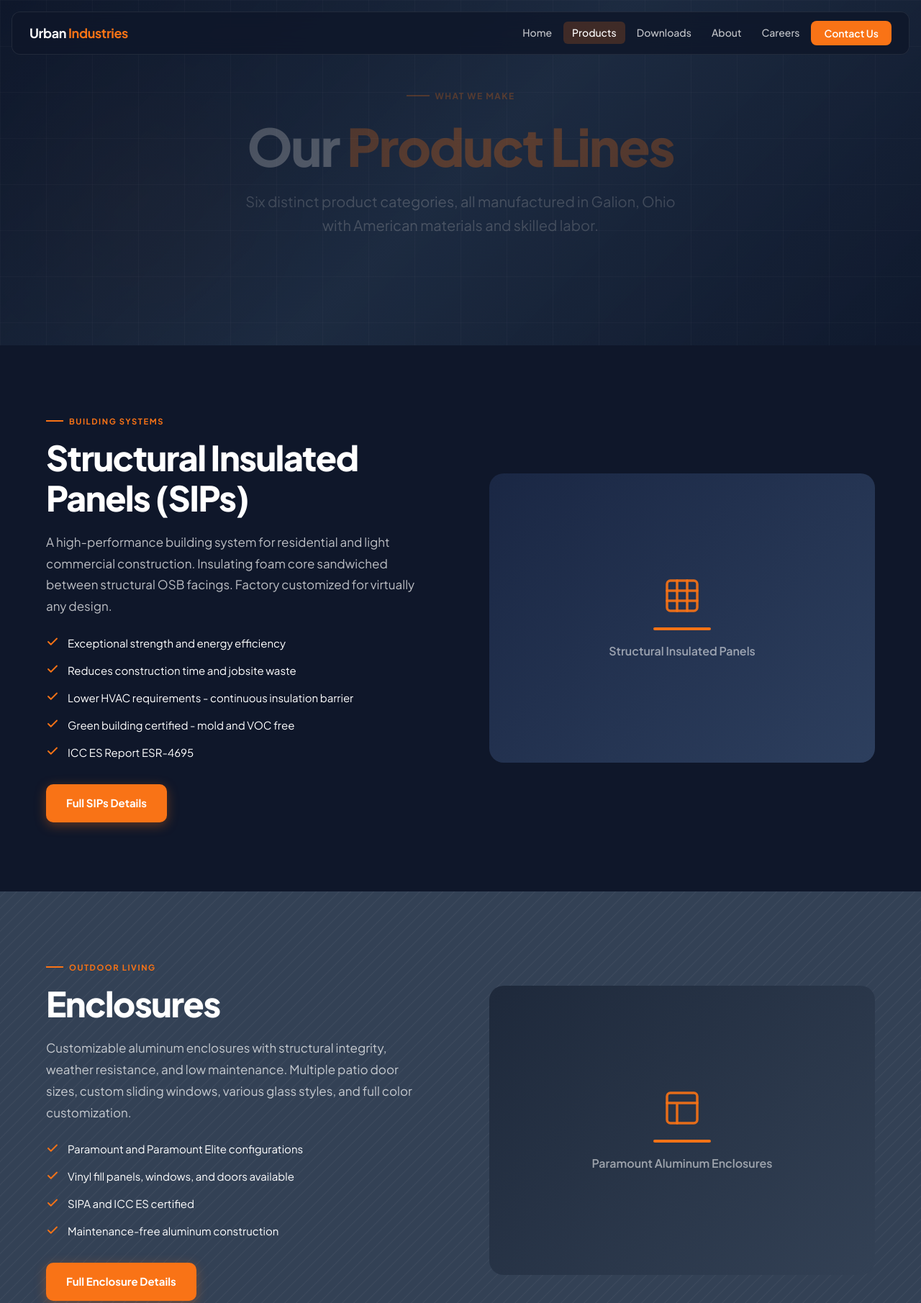
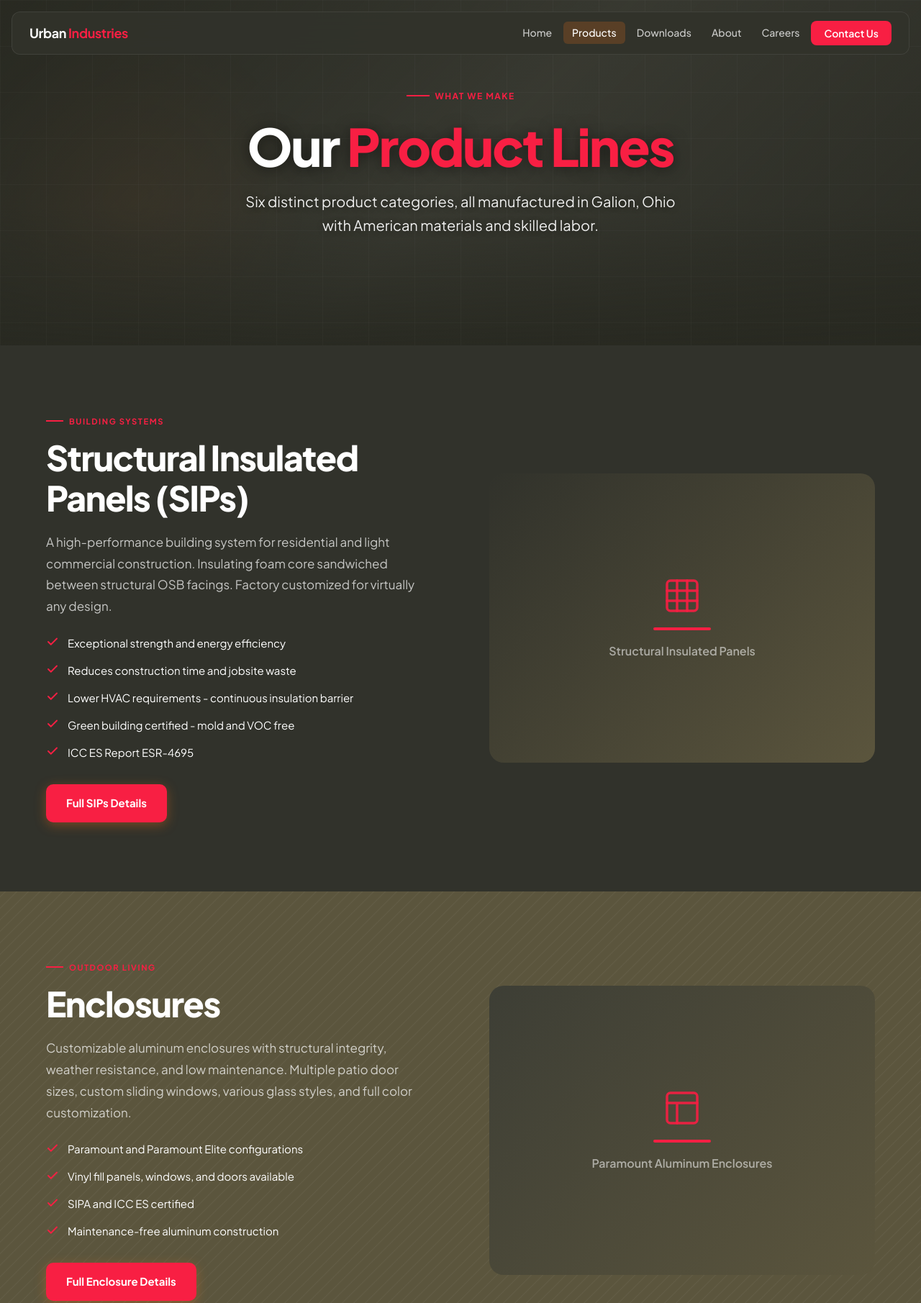
Before and after one commit to jph112233/UrbanIndustries-com, a plain HTML site: page site/products.html in a window 1280 px wide. Shown: the top 1811 px of the page at 72% size. Drawn offline with Linux system fonts and the light colour scheme.

Commit message:
Fix hero overlay z-index blocking clicks and update site styling
Co-Authored-By: Claude Sonnet 4.6 <noreply@anthropic.com>

```diff
--- a/site/assets/css/main.css
+++ b/site/assets/css/main.css
@@ -1,19 +1,22 @@
 @import url('https://fonts.googleapis.com/css2?family=Plus+Jakarta+Sans:wght@300;400;500;600;700;800&display=swap');
 
 :root {
-  --color-primary: #475569;
-  --color-secondary: #94A3B8;
-  --color-cta: #F97316;
-  --color-cta-hover: #EA6C0A;
-  --color-bg: #F8FAFC;
-  --color-text: #1E293B;
-  --color-text-muted: #64748B;
-  --color-dark: #0F172A;
-  --color-dark-mid: #1E293B;
-  --color-steel: #334155;
+  --color-primary: #82825F;
+  --color-secondary: #8794A2;
+  --color-cta: #F81F43;
+  --color-cta-hover: #D91535;
+  --color-bg: #E1DDDF;
+  --color-text: #31322B;
+  --color-text-muted: #595E70;
+  --color-dark: #31322B;
+  --color-dark-mid: #3d3e35;
+  --color-steel: #5B553D;
+  --color-gold: #C59A58;
+  --color-olive: #66723B;
+  --color-sage: #99A587;
   --font-base: 'Plus Jakarta Sans', system-ui, sans-serif;
   --z-nav: 50;
-  --z-overlay: 30;
+  --z-overlay: 15;
   --z-content: 20;
   --z-parallax: 10;
 }
@@ -47,7 +50,7 @@ body {
   left: 1rem;
   right: 1rem;
   z-index: var(--z-nav);
-  background: rgba(15, 23, 42, 0.85);
+  background: rgba(49, 50, 43, 0.92);
   backdrop-filter: blur(12px);
   -webkit-backdrop-filter: blur(12px);
   border: 1px solid rgba(255,255,255,0.08);
@@ -143,12 +146,9 @@ body {
 .hero-overlay {
   position: absolute;
   inset: 0;
-  background: linear-gradient(
-    135deg,
-    rgba(15,23,42,0.88) 0%,
-    rgba(30,41,59,0.72) 50%,
-    rgba(15,23,42,0.82) 100%
-  );
+  background:
+    linear-gradient(to top, rgba(39,40,32,0.85) 0%, transparent 40%),
+    linear-gradient(135deg, rgba(39,40,32,0.72) 0%, rgba(49,50,43,0.42) 50%, rgba(39,40,32,0.65) 100%);
   z-index: var(--z-overlay);
 }
 
@@ -195,6 +195,7 @@ body {
   letter-spacing: -0.03em;
   color: #fff;
   margin-bottom: 1.25rem;
+  text-shadow: 0 2px 20px rgba(0,0,0,0.5);
 }
 
 .hero-title em {
@@ -204,10 +205,11 @@ body {
 
 .hero-subtitle {
   font-size: clamp(1rem, 2vw, 1.25rem);
-  color: rgba(255,255,255,0.72);
+  color: rgba(255,255,255,0.92);
   max-width: 600px;
   margin: 0 auto 2.25rem;
   line-height: 1.65;
+  text-shadow: 0 1px 8px rgba(0,0,0,0.4);
 }
 
 .hero-actions {
@@ -306,7 +308,7 @@ body {
 }
 
 .chapter-mid {
-  background: #F1F5F9;
+  background: #d6d2d4;
   color: var(--color-text);
 }
 
@@ -492,7 +494,7 @@ body {
   font-size: 2.5rem;
   font-weight: 800;
   letter-spacing: -0.04em;
-  color: var(--color-cta);
+  color: var(--color-gold);
   line-height: 1;
   margin-bottom: 0.25rem;
 }
@@ -641,7 +643,7 @@ body {
 
 /* ─── CTA Band ────────────────────────────────────────────────── */
 .cta-band {
-  background: linear-gradient(135deg, var(--color-cta) 0%, #EA580C 100%);
+  background: linear-gradient(135deg, #C01030 0%, var(--color-cta) 100%);
   padding: 5rem 1.5rem;
   text-align: center;
   position: relative;
@@ -682,7 +684,7 @@ body {
   align-items: center;
   gap: 0.5rem;
   background: #fff;
-  color: #EA580C;
+  color: #C01030;
   font-weight: 700;
   font-size: 0.9375rem;
   padding: 0.875rem 2rem;
@@ -959,7 +961,7 @@ body {
     top: calc(100% + 0.75rem);
     left: 0;
     right: 0;
-    background: rgba(15,23,42,0.97);
+    background: rgba(39,40,32,0.98);
     border-radius: 12px;
     padding: 1rem;
     border: 1px solid rgba(255,255,255,0.08);
--- a/site/products.html
+++ b/site/products.html
@@ -27,7 +27,7 @@
 </nav>
 
 <section class="parallax-hero" style="height:60vh;min-height:420px;" aria-label="Products page hero">
-  <div class="parallax-bg" style="background:linear-gradient(135deg,#0a1628 0%,#1a3050 50%,#0f1e35 100%);" aria-hidden="true"></div>
+  <div class="parallax-bg" style="background:linear-gradient(135deg,#272820 0%,#3d3e35 50%,#31322B 100%);" aria-hidden="true"></div>
   <div class="hero-overlay" aria-hidden="true"></div>
   <div class="hero-grid-overlay" aria-hidden="true"></div>
   <div class="parallax-layer deco-circle" data-parallax="0.2" style="width:500px;height:500px;bottom:-10%;left:-5%;opacity:0.7;" aria-hidden="true"></div>
@@ -59,9 +59,9 @@
           <a href="products/sips.html" class="btn-primary">Full SIPs Details</a>
         </div>
       </div>
-      <div class="visual-block reveal reveal-delay-1" style="background:linear-gradient(135deg,#1a2744 0%,#2d3f5e 100%);">
+      <div class="visual-block reveal reveal-delay-1" style="background:linear-gradient(135deg,#31322B 0%,#5B553D 100%);">
         <div class="visual-block-inner">
-          <svg width="56" height="56" viewBox="0 0 24 24" fill="none" stroke="rgba(249,115,22,0.9)" stroke-width="1.5" stroke-linecap="round" stroke-linejoin="round" aria-hidden="true"><rect x="3" y="3" width="18" height="18" rx="2"/><line x1="3" y1="9" x2="21" y2="9"/><line x1="3" y1="15" x2="21" y2="15"/><line x1="9" y1="3" x2="9" y2="21"/><line x1="15" y1="3" x2="15" y2="21"/></svg>
+          <svg width="56" height="56" viewBox="0 0 24 24" fill="none" stroke="rgba(248,31,67,0.9)" stroke-width="1.5" stroke-linecap="round" stroke-linejoin="round" aria-hidden="true"><rect x="3" y="3" width="18" height="18" rx="2"/><line x1="3" y1="9" x2="21" y2="9"/><line x1="3" y1="15" x2="21" y2="15"/><line x1="9" y1="3" x2="9" y2="21"/><line x1="15" y1="3" x2="15" y2="21"/></svg>
           <div class="visual-accent"></div>
           <p class="visual-label">Structural Insulated Panels</p>
         </div>
@@ -75,9 +75,9 @@
   <div class="parallax-layer deco-lines" data-parallax="0.05" style="inset:0;" aria-hidden="true"></div>
   <div class="chapter-inner">
     <div class="split split-reverse">
-      <div class="visual-block reveal" style="background:linear-gradient(135deg,#1e293b 0%,#334155 100%);">
+      <div class="visual-block reveal" style="background:linear-gradient(135deg,#3d3e35 0%,#5B553D 100%);">
         <div class="visual-block-inner">
-          <svg width="56" height="56" viewBox="0 0 24 24" fill="none" stroke="rgba(249,115,22,0.9)" stroke-width="1.5" stroke-linecap="round" stroke-linejoin="round" aria-hidden="true"><rect x="3" y="3" width="18" height="18" rx="2"/><path d="M3 9h18M9 21V9"/></svg>
+          <svg width="56" height="56" viewBox="0 0 24 24" fill="none" stroke="rgba(248,31,67,0.9)" stroke-width="1.5" stroke-linecap="round" stroke-linejoin="round" aria-hidden="true"><rect x="3" y="3" width="18" height="18" rx="2"/><path d="M3 9h18M9 21V9"/></svg>
           <div class="visual-accent"></div>
           <p class="visual-label">Paramount Aluminum Enclosures</p>
         </div>
@@ -122,9 +122,9 @@
           <a href="products/covers.html" class="btn-primary">Full Cover Details</a>
         </div>
       </div>
-      <div class="visual-block reveal reveal-delay-1" style="background:linear-gradient(135deg,#1a2744 0%,#2d3f5e 100%);">
+      <div class="visual-block reveal reveal-delay-1" style="background:linear-gradient(135deg,#31322B 0%,#5B553D 100%);">
         <div class="visual-block-inner">
-          <svg width="56" height="56" viewBox="0 0 24 24" fill="none" stroke="rgba(249,115,22,0.9)" stroke-width="1.5" stroke-linecap="round" stroke-linejoin="round" aria-hidden="true"><path d="M3 9l9-7 9 7v11a2 2 0 0 1-2 2H5a2 2 0 0 1-2-2z"/></svg>
+          <svg width="56" height="56" viewBox="0 0 24 24" fill="none" stroke="rgba(248,31,67,0.9)" stroke-width="1.5" stroke-linecap="round" stroke-linejoin="round" aria-hidden="true"><path d="M3 9l9-7 9 7v11a2 2 0 0 1-2 2H5a2 2 0 0 1-2-2z"/></svg>
           <div class="visual-accent"></div>
           <p class="visual-label">Arched &amp; Insulated Patio Covers</p>
         </div>
```
Also changed, not shown: site/about.html (+1 -1 lines), site/careers.html (+1 -1 lines), site/contact.html (+1 -1 lines), site/downloads.html (+1 -1 lines), site/index.html (+1 -1 lines), site/products/covers.html (+5 -5 lines), site/products/enclosures.html (+5 -5 lines), site/products/newroof.html (+3 -3 lines), site/products/polydeck.html (+3 -3 lines), site/products/sips.html (+3 -3 lines).
